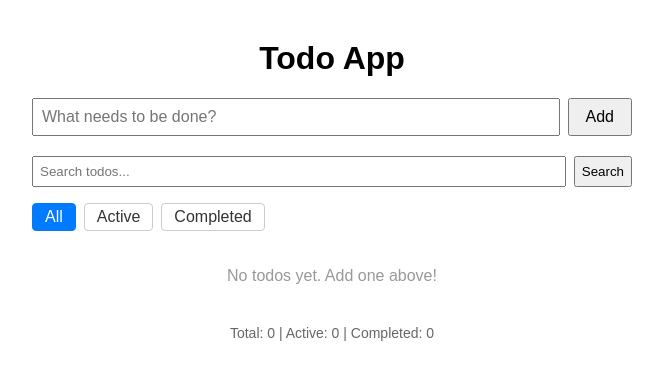
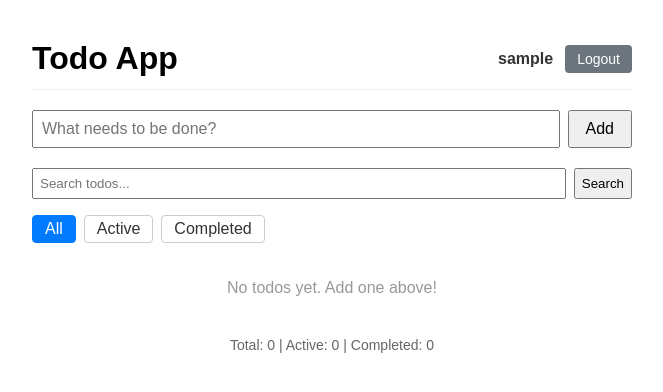
Before and after one commit to aaravshar/my-test-app, a Flask app: page / in a window 1280 px wide. Shown: the top 392 px of the page, without its empty margins (308-971 px from the left). Run offline with Flask 3, Linux system fonts and the light colour scheme; the visitor is signed in with stand-in values (Sample User, id 1).

Commit message:
Initial implementation

```diff
--- a/src/templates/index.html
+++ b/src/templates/index.html
@@ -7,6 +7,11 @@
     <style>
         body { font-family: Arial, sans-serif; max-width: 600px; margin: 40px auto; padding: 0 20px; }
         h1 { text-align: center; }
+        .header { display: flex; justify-content: space-between; align-items: center; margin-bottom: 20px; padding-bottom: 12px; border-bottom: 1px solid #eee; }
+        .user-info { display: flex; align-items: center; gap: 12px; }
+        .user-display { font-weight: bold; color: #333; }
+        .btn-logout { padding: 6px 12px; font-size: 14px; cursor: pointer; background: #6c757d; color: white; border: none; border-radius: 4px; }
+        .btn-logout:hover { background: #5a6268; }
         .add-form { display: flex; gap: 8px; margin-bottom: 20px; }
         .add-form input[type="text"] { flex: 1; padding: 8px; font-size: 16px; }
         .add-form button { padding: 8px 16px; font-size: 16px; cursor: pointer; }
@@ -29,7 +34,15 @@
     </style>
 </head>
 <body>
-    <h1>Todo App</h1>
+    <div class="header">
+        <h1 style="margin: 0;">Todo App</h1>
+        <div class="user-info">
+            <span class="user-display" data-testid="user-display">{{ username }}</span>
+            <form action="/logout" method="POST" style="margin: 0;">
+                <button type="submit" class="btn-logout" data-testid="logout-button">Logout</button>
+            </form>
+        </div>
+    </div>
 
     <form class="add-form" action="/add" method="POST">
         <input type="text" name="title" placeholder="What needs to be done?" data-testid="todo-input" required>
```
